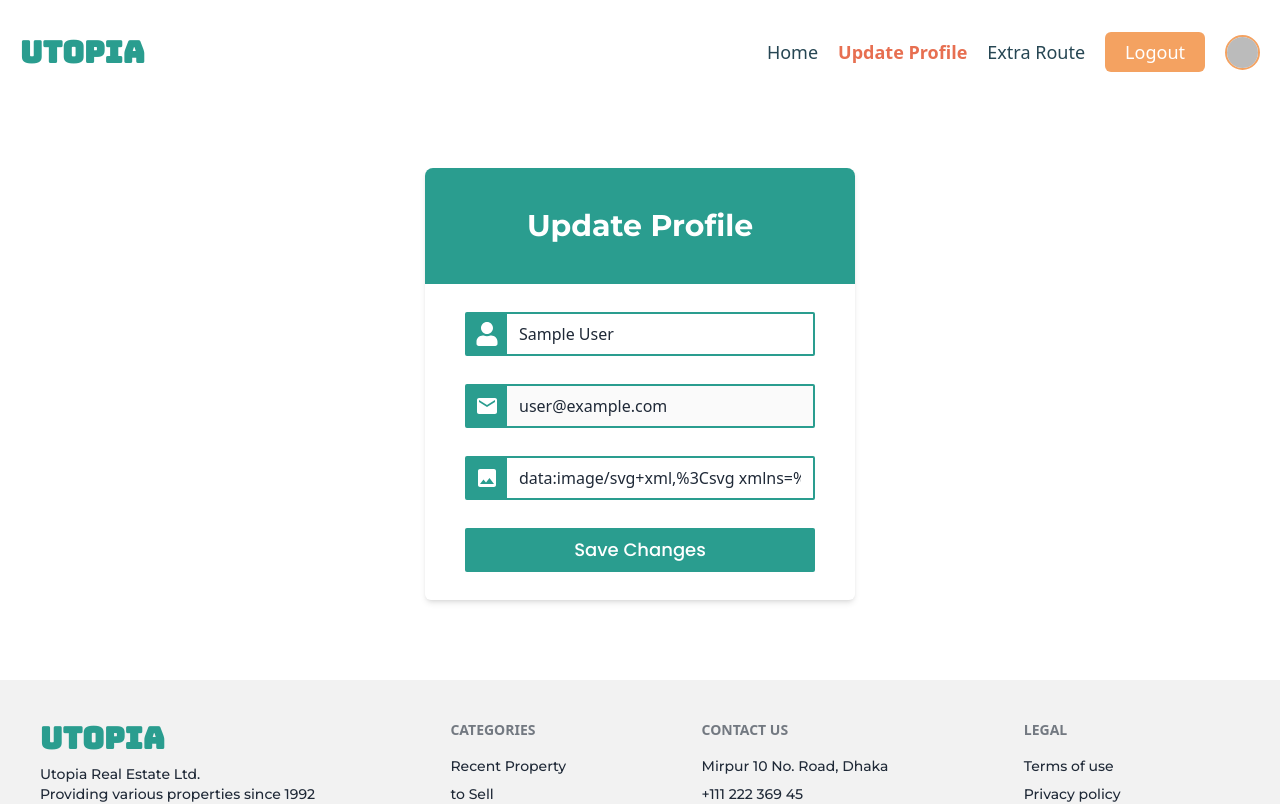
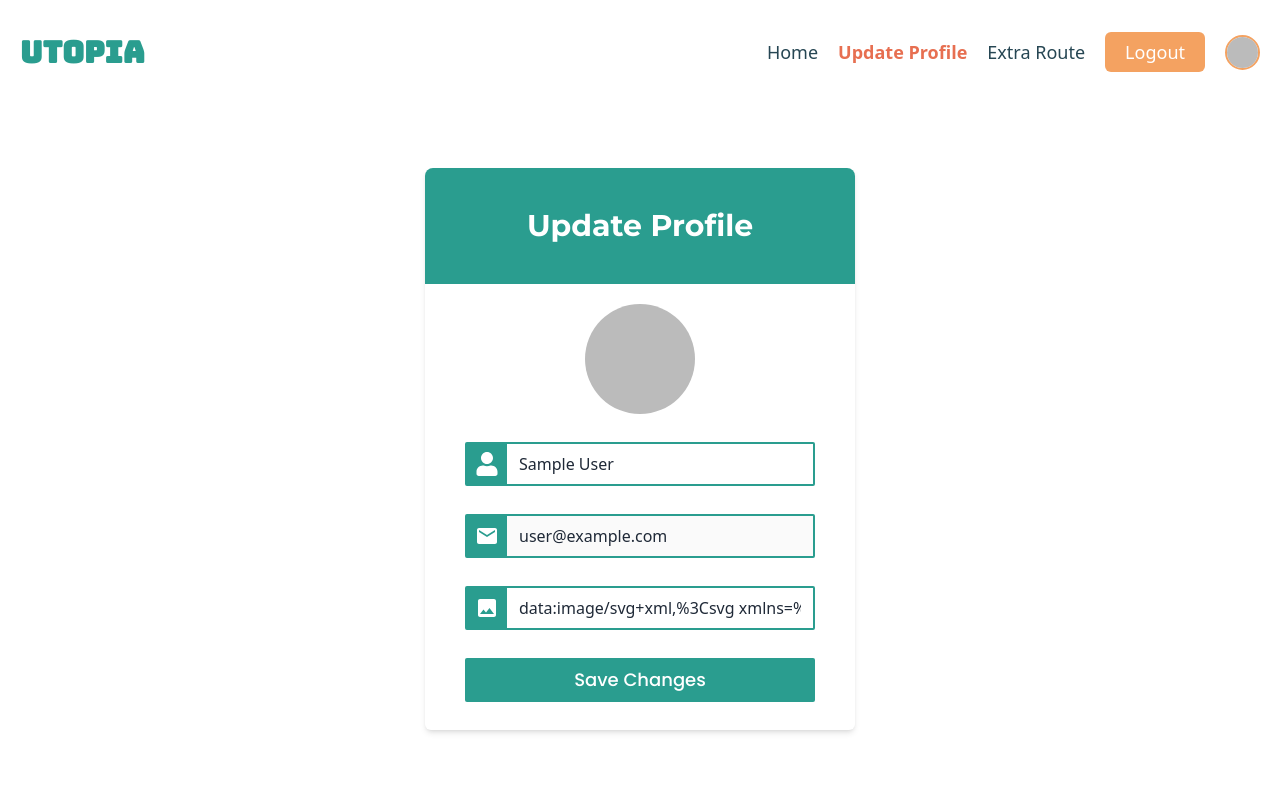
Before and after one commit to abujafarch/real-state-utopia-a9, a React (Vite) app: page /update-profile in a window 1280 px wide. Shown: the top 804 px of the page. Built offline with nearby package versions, Linux system fonts and the light colour scheme; no server answers; sample sign-in values are in the browser's storage; a web font is replaced by a local one.

Commit message:
added profile picture to update profile and changed navigate functionality of register page

```diff
--- a/src/components/Register/Register.jsx
+++ b/src/components/Register/Register.jsx
@@ -36,6 +36,7 @@ const Register = () => {
         createUser(email, password)
             .then(result => {
                 toast.success('Registration Successful')
+                navigate('/')
                 updateProfile(auth.currentUser, {
                     displayName: name,
                     photoURL: photo
@@ -43,7 +44,7 @@ const Register = () => {
                     .then(() => {
                         console.log('profile updated')
                         setUpProfile(true)
-                        navigate('/')
+
                     })
                     .catch(error => {
                         console.error(error);
@@ -53,7 +54,7 @@ const Register = () => {
             .catch(error => {
                 setLoading(false)
                 toast.error('Account Already Exist with this email')
-                console.error(error);
+                console.log(error);
             })
     }
 
--- a/src/components/UpdateProfile/UpdateProfile.jsx
+++ b/src/components/UpdateProfile/UpdateProfile.jsx
@@ -34,6 +34,9 @@ const UpdateProfile = () => {
 
             <form onSubmit={handleUpdateProfile} className="w-full">
                 <h1 className="bg-[#2A9D8F] rounded-t-lg py-10 text-3xl text-white font-mont text-center font-bold">Update Profile</h1>
+                <div className="flex justify-center my-5">
+                    <img src={user.photoURL} className="w-[110px] h-[110px] rounded-full object-cover" />
+                </div>
 
                 <div className="sm:px-10 px-5">
                     <div className="mt-7 flex items-center border-[#2A9D8F] border-2 rounded-sm">
```
